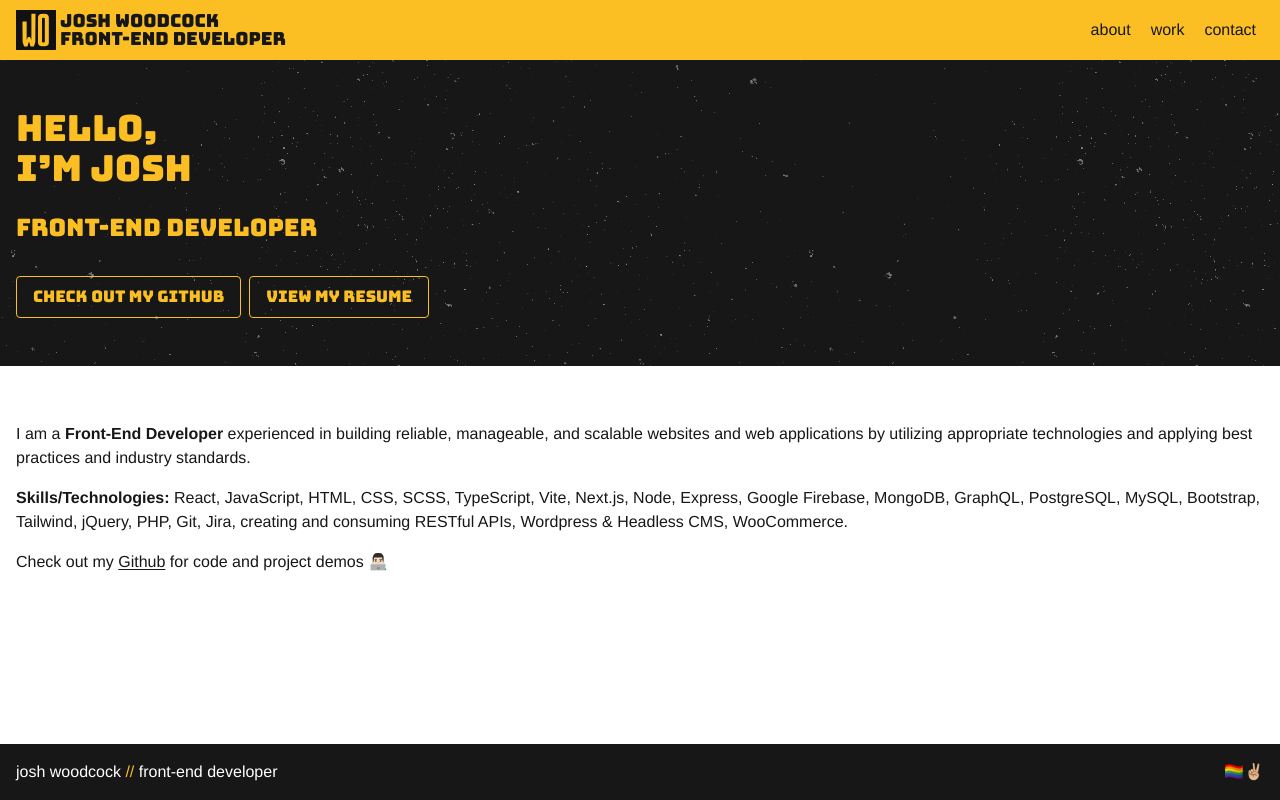
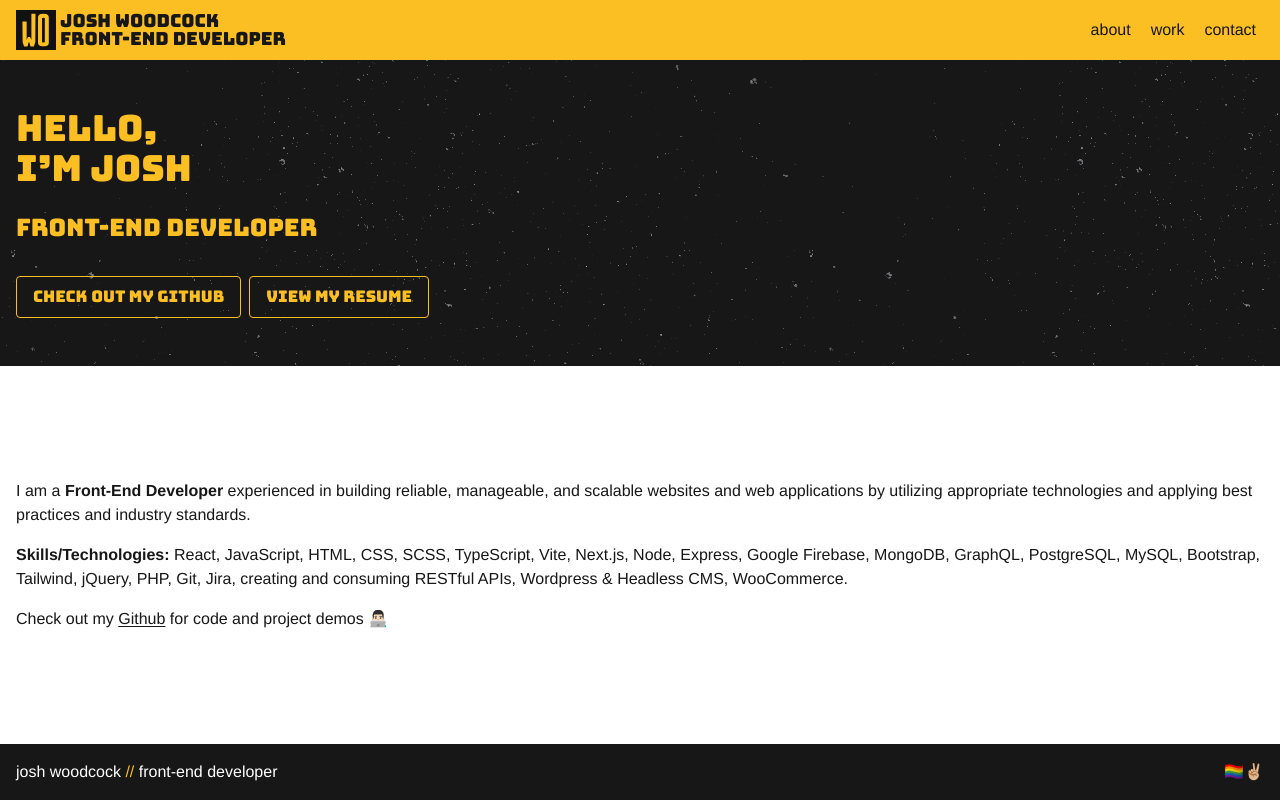
Before and after one commit to j0w0/nextjs-portfolio, a Next.js app: page / in a window 1280 px wide. Built offline with nearby package versions, Linux system fonts and the light colour scheme.

Commit message:
center home bio

```diff
--- a/src/pages/index.js
+++ b/src/pages/index.js
@@ -51,7 +51,7 @@ export default function Home({ page }) {
         })}
       />
 
-      <section className="flex flex-col">
+      <section className="flex flex-col flex-1 justify-center">
         <div className="container py-10">
           <p>
             I am a <strong>Front-End Developer</strong> experienced in building
```
